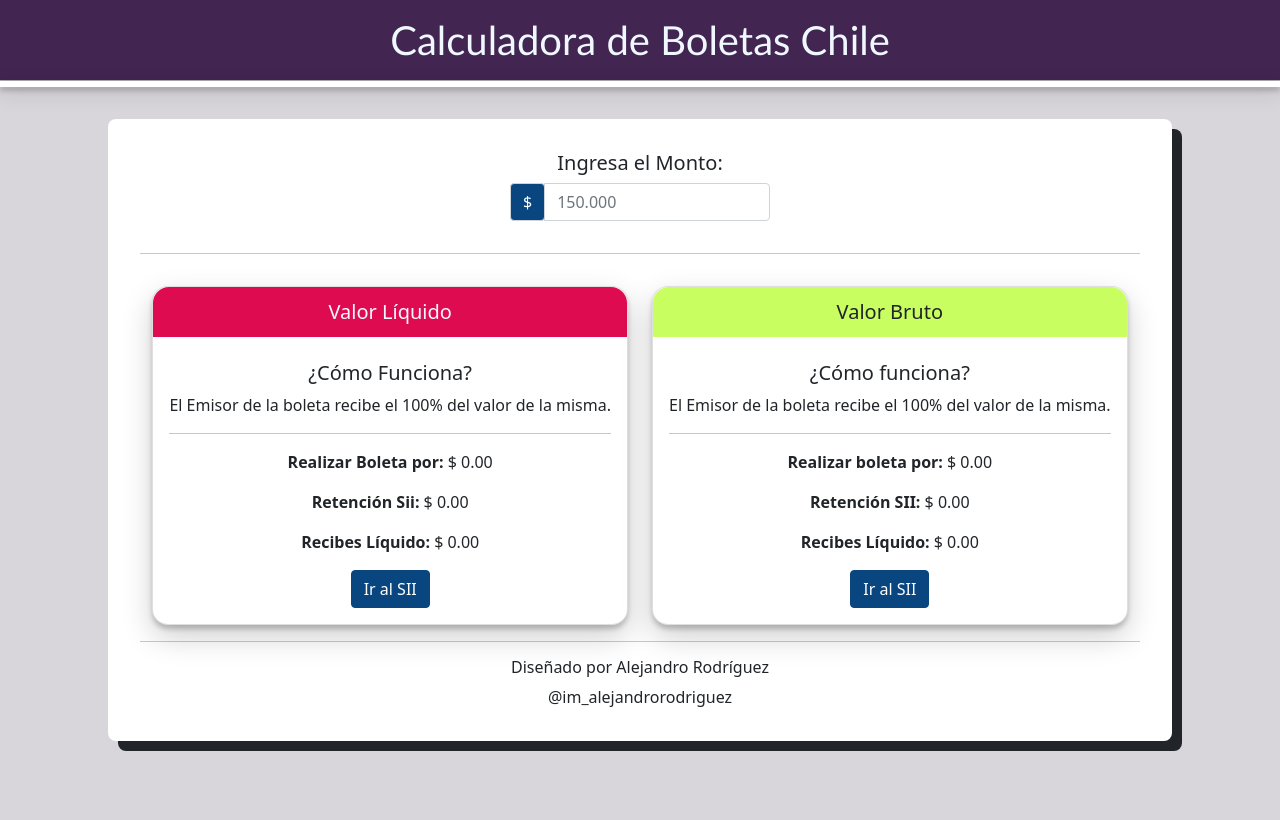
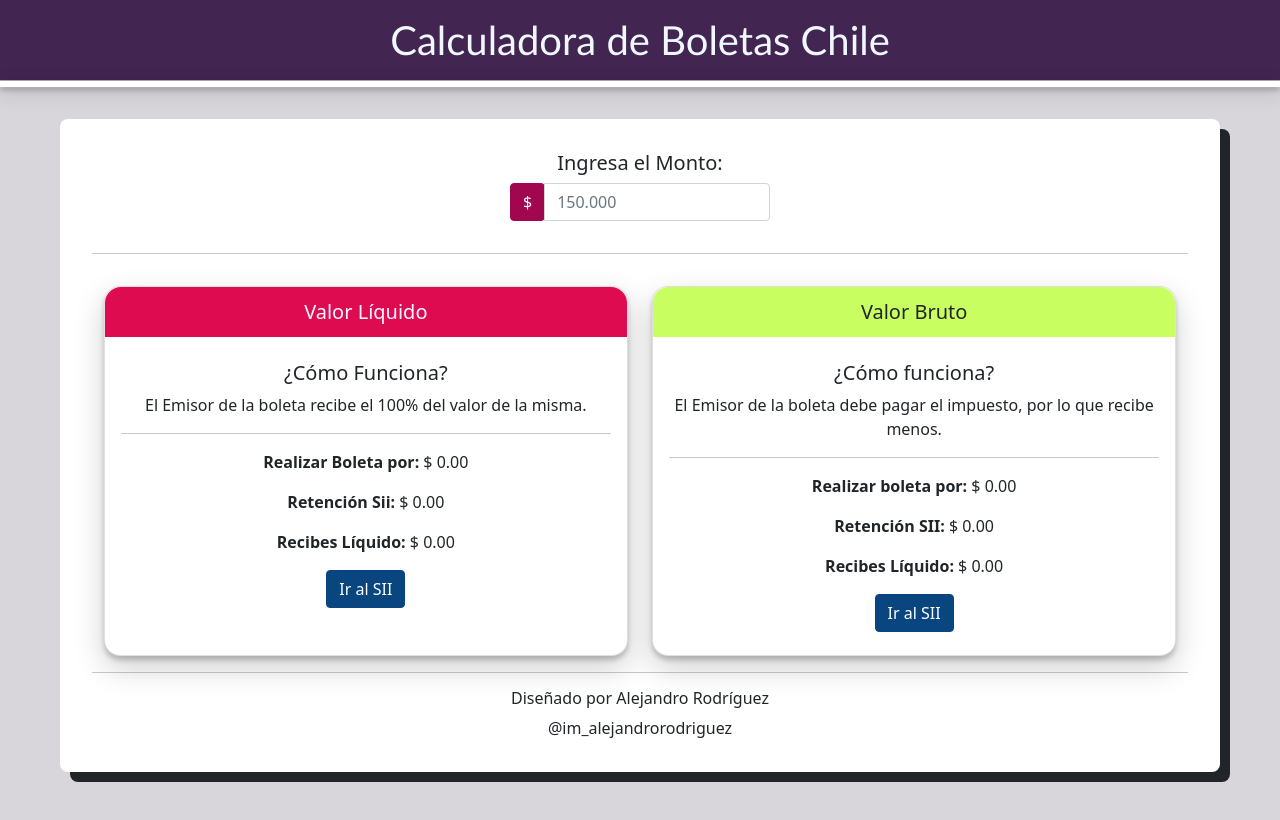
Before and after one commit to aljerr3/calculo-de-boletas-chile, a Svelte app: page / in a window 1280 px wide. In both pictures the pointer is over the element 527 px from the left and 202 px from the top of the page. Shown: the top 820 px of the page. Built offline with nearby package versions, Linux system fonts and the light colour scheme.

Commit message:
se modifica el texto descriptivo

```diff
--- a/src/components/page.svelte
+++ b/src/components/page.svelte
@@ -91,7 +91,8 @@
           <div class="card-body">
             <h5 class="card-title">¿Cómo funciona?</h5>
             <p class="card-amount">
-              El Emisor de la boleta recibe el 100% del valor de la misma.
+              El Emisor de la boleta debe pagar el impuesto, por lo que recibe
+              menos.
             </p>
             <hr />
             <p class="card-text">
@@ -159,6 +160,7 @@
     border-radius: 1rem;
     box-shadow: 0 4px 5px 0 rgba(0, 0, 0, 0.2),
       0 12px 30px 0 rgba(0, 0, 0, 0.19);
+    min-height: 370px;
   }
 
   .card:hover {
@@ -195,8 +197,18 @@
     border-radius: 0.25rem;
   }
 
+  .input-dollar:hover {
+    background-color: rgb(160, 7, 78);
+    border-color: rgb(160, 7, 78);
+  }
+
   .btn-primary {
     background-color: rgb(9, 70, 128);
     border-color: rgb(9, 70, 128);
   }
+
+  .btn-primary:hover {
+    background-color: rgb(160, 7, 78);
+    border-color: rgb(160, 7, 78);
+  }
 </style>
```
